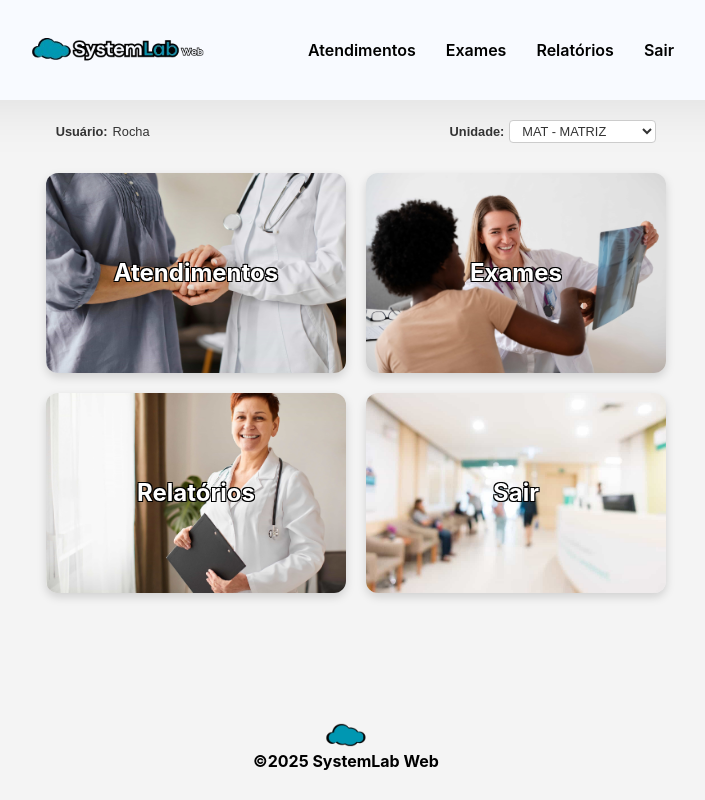
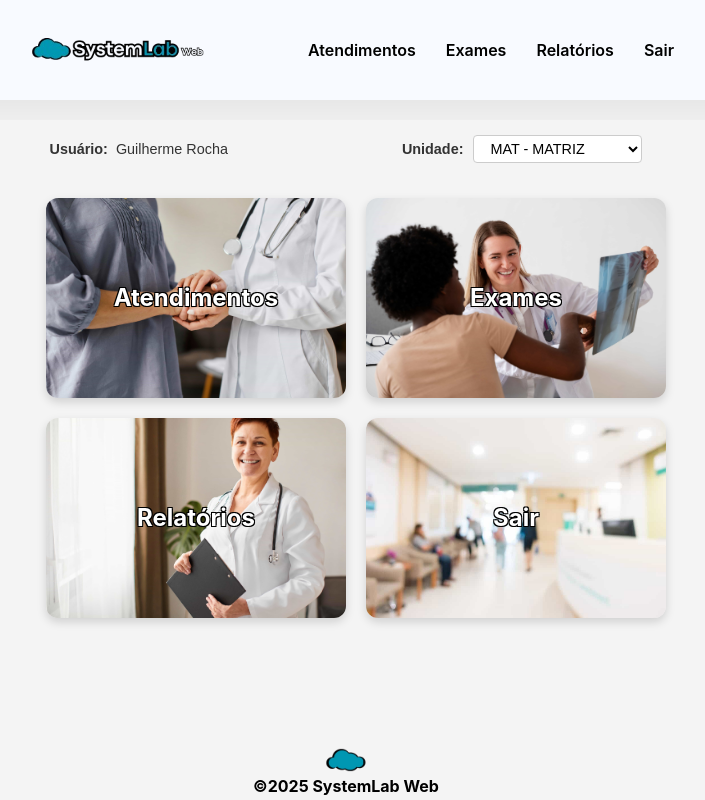
Before and after one commit to CoderRocha/systemlab-web, a React (Create React App) app in the folder front-end/: page /home in a window 1280 px wide. Shown: the whole page, without its empty margins (294-999 px from the left). Built offline with nearby package versions, Linux system fonts and the light colour scheme; the HTML template or start-up script is replaced by a standard one.

Commit message:
fixed 'userbar' css and changed user name

```diff
--- a/front-end/src/components/userBar/UserBar.js
+++ b/front-end/src/components/userBar/UserBar.js
@@ -7,7 +7,7 @@ const UserBar = () => {
     return (
         <div className={styles['userbar-container']}>
             <span className={styles['user-info']}>
-                <strong>Usuário:</strong> <span className={styles['user-name']}>Rocha</span>
+                <strong>Usuário:</strong> <span className={styles['user-name']}>Guilherme Rocha</span>
             </span>
             <span className={styles['user-unit']}>
                 <strong>Unidade:</strong>
--- a/front-end/src/components/userBar/UserBar.module.css
+++ b/front-end/src/components/userBar/UserBar.module.css
@@ -1,45 +1,64 @@
-/* Container for the UserBar */
+/* Container principal da UserBar */
 .userbar-container {
     display: flex;
-    justify-content: center;
+    justify-content: center; /* Centraliza a UserBar */
     align-items: center;
-    padding: 20px 0;
+    padding: 15px 20px;
     font-family: Arial, sans-serif;
-    font-size: 0.8rem;
+    font-size: 0.9rem;
     color: #333;
+    background-color: #f4f4f4;
+    border-radius: 8px;
+    width: 100%;
+    max-width: 1200px; /* Define um limite para telas grandes */
+    margin: 20px auto; /* Mantém centralizado */
+    position: relative;
 }
 
-/* User info and unit section styles */
-.user-info,
-.user-unit {
-    margin: 0 140px;
-    margin-left: 160px;
-    margin-right: 140px;
+/* Wrapper para organizar elementos */
+.userbar-content {
+    display: flex;
+    justify-content: space-between; /* Mantém usuário e unidade afastados */
+    align-items: center;
+    width: 100%;
+    max-width: 600px;
+}
+
+/* Nome do usuário */
+.user-info {
     display: flex;
     align-items: center;
+    gap: 8px; /* Espaço entre "Usuário:" e o nome */
+    white-space: nowrap;
+    min-width: 150px;
+    flex-shrink: 0;
+    margin-right: 15%; /* AUMENTA O ESPAÇO ENTRE USUÁRIO E UNIDADE */
 }
 
-/* Add spacing specifically for the user name */
 .user-name {
-    margin-left: 5px; /* Espaço entre 'Usuário:' e o nome */
+    max-width: 200px;
+    overflow: hidden;
+    text-overflow: ellipsis;
 }
 
-/* Select dropdown for the unit */
+/* Unidade */
+.user-unit {
+    display: flex;
+    align-items: center;
+    gap: 10px;
+    min-width: 150px;
+    flex-shrink: 0;
+}
+
+/* Select */
 .user-select {
-    margin-left: 5px;
-    padding: 2px 8px;
-    font-size: 0.8rem;
+    padding: 4px 12px;
+    font-size: 0.9rem;
     border: 1px solid #ccc;
     border-radius: 4px;
     background-color: #fff;
-    color: #333;
     cursor: pointer;
-}
-
-/* Add focus and hover effects */
-.user-select:focus {
-    outline: none;
-    border-color: #0097b2;
+    max-width: 180px;
 }
 
 .user-select:hover {
```
